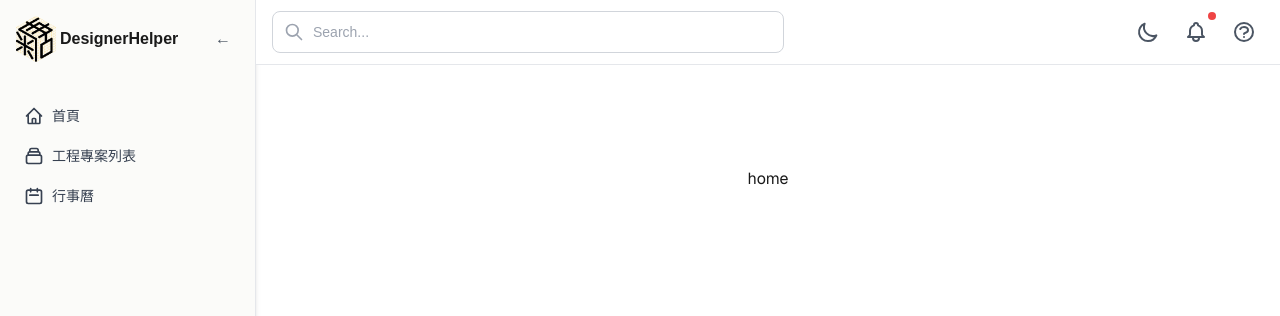
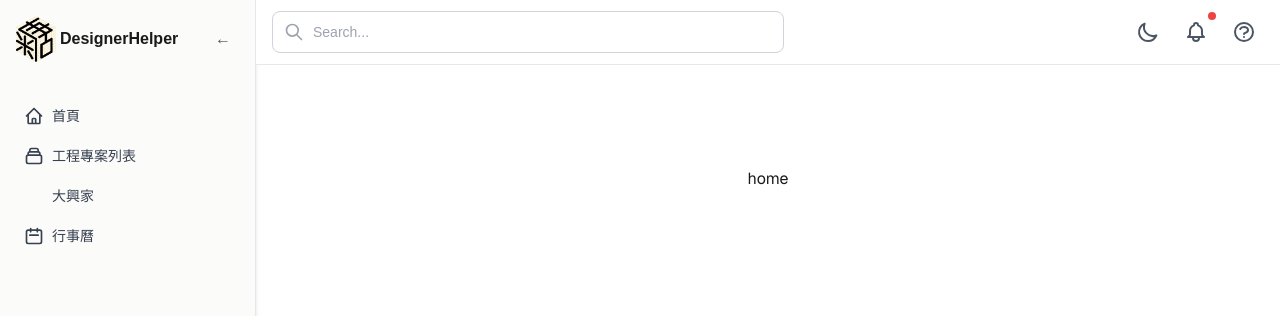
Before and after one commit to eddie8119/interior-helper, a Next.js app: page / in a window 1280 px wide. Shown: the top 316 px of the page. Built offline with nearby package versions, Linux system fonts and the light colour scheme.

Commit message:
feat: function SubMenu

```diff
--- a/src/components/layout/navigation/MobileNav.tsx
+++ b/src/components/layout/navigation/MobileNav.tsx
@@ -10,13 +10,13 @@ export function MobileNav() {
 
   return (
     <>
-      <div className="nav-shadow border-border fixed left-0 right-0 top-0 border-t bg-sidebar sm:hidden">
+      <div className="nav-shadow fixed left-0 right-0 top-0 border-t border-border bg-sidebar sm:hidden">
         {/* Mobile Menu Button */}
         <div className="flex h-16 items-center justify-between px-4">
           <LogoArea width={32} height={32} />
           <button
             onClick={() => setIsOpen(!isOpen)}
-            className="text-icon rounded-lg p-2"
+            className="rounded-lg p-2 text-icon"
           >
             {isOpen ? <X className="h-6 w-6" /> : <Menu className="h-6 w-6" />}
           </button>
--- a/src/components/layout/navigation/MobileSidebar.tsx
+++ b/src/components/layout/navigation/MobileSidebar.tsx
@@ -11,7 +11,7 @@ export function MobileSidebar({ isOpen }: MobileSidebarProps) {
         isOpen ? 'translate-x-0' : '-translate-x-full'
       }`}
     >
-      <NavArea isCollapsed={false} />
+      <NavArea />
     </aside>
   )
 }
--- a/src/components/layout/navigation/NavArea.tsx
+++ b/src/components/layout/navigation/NavArea.tsx
@@ -1,29 +1,61 @@
 'use client'
 
+import { useState, useEffect } from 'react'
 import Link from 'next/link'
 import { menuLists } from '@/config/menu'
 import { usePathname } from 'next/navigation'
+import { useProjects } from '@/hooks/use-projects'
+import { ProjectMenu } from '@/types/navigation'
+import { Menu } from '@/types/project'
 
 interface NavAreaProps {
-  isCollapsed: boolean
+  isCollapsed?: boolean
 }
+
 export function NavArea({ isCollapsed }: NavAreaProps) {
+  const [menus, setMenus] = useState<Menu[]>(menuLists)
+
   const pathname = usePathname()
+  const { projects } = useProjects()
+
+  useEffect(() => {
+    if (!projects?.length) return
+
+    const data = projects.map((project) => ({
+      id: project.id,
+      title: project.title,
+    }))
+
+    // 更新 menuLists 中的 subMenu
+    const updatedMenus = menuLists.map((menu) => {
+      if (menu.title === '工程專案列表') {
+        return {
+          ...menu,
+          subMenu: data,
+        }
+      }
+      return menu
+    })
+
+    setMenus(updatedMenus)
+  }, [projects])
 
   return (
     <nav className="mt-2 space-y-1 p-3">
-      {menuLists.map((menu) => {
+      {menus.map((menu) => {
         const Icon = menu.icon
         const isActive = pathname === `/${menu.link}`
+        const hasSubMenu =
+          Array.isArray(menu.subMenu) && menu.subMenu.length > 0
 
         return (
+          <div key={menu.id} className="space-y-1">
             <Link
-            key={menu.id}
               href={`/${menu.link}`}
               className={`flex items-center rounded-lg px-3 py-2 text-sm transition-colors ${
                 isActive
                   ? 'bg-card font-medium text-foreground'
-                : 'text-gray-button'
+                  : 'hover:bg-card/50 text-gray-button'
               }`}
             >
               <Icon className="mr-2 h-5 w-5" />
@@ -31,6 +63,26 @@ export function NavArea({ isCollapsed }: NavAreaProps) {
                 {menu.title}
               </span>
             </Link>
+
+            {/* 子菜單 */}
+            {hasSubMenu && !isCollapsed && (
+              <div className="ml-7 space-y-1">
+                {menu.subMenu?.map((subItem) => (
+                  <Link
+                    key={subItem.id}
+                    href={`/projects/${subItem.id}`}
+                    className={`hover:bg-card/50 text-gray-button block rounded-lg px-3 py-2 text-sm transition-colors ${
+                      pathname === `/projects/${subItem.id}`
+                        ? 'bg-card font-medium text-foreground'
+                        : ''
+                    }`}
+                  >
+                    {subItem.title}
+                  </Link>
+                ))}
+              </div>
+            )}
+          </div>
         )
       })}
     </nav>
--- a/src/components/layout/navigation/Sidebar.tsx
+++ b/src/components/layout/navigation/Sidebar.tsx
@@ -9,7 +9,7 @@ export function Sidebar() {
 
   return (
     <aside
-      className={`border-border nav-shadow hidden border-r bg-sidebar sm:block ${
+      className={`nav-shadow hidden border-r border-border bg-sidebar sm:block ${
         isCollapsed ? 'w-16' : 'w-64'
       }`}
     >
@@ -21,7 +21,7 @@ export function Sidebar() {
         </div>
         <button
           onClick={() => setIsCollapsed(!isCollapsed)}
-          className="text-icon ml-auto rounded-lg p-2"
+          className="ml-auto rounded-lg p-2 text-icon"
         >
           {isCollapsed ? '→' : '←'}
         </button>
--- a/src/styles/components/_navigation.scss
+++ b/src/styles/components/_navigation.scss
@@ -2,5 +2,7 @@
 @import '../abstracts/mixins';
 
 .nav-shadow {
-  box-shadow: 0 4px 6px -1px rgba(0, 0, 0, 0.1), 0 2px 4px -1px rgba(0, 0, 0, 0.06);
+  box-shadow:
+    0 4px 6px -1px rgba(0, 0, 0, 0.1),
+    0 2px 4px -1px rgba(0, 0, 0, 0.06);
 }
--- /dev/null
+++ b/src/types/navigation.ts
@@ -0,0 +1,4 @@
+export interface ProjectMenu {
+  id: string
+  title: string
+}
--- a/src/types/project.ts
+++ b/src/types/project.ts
@@ -1,10 +1,11 @@
 import { FC, SVGProps } from 'react'
-
+import { ProjectMenu } from './navigation'
 export interface Menu {
   id: string
   title: string
   link: string
   icon: FC<SVGProps<SVGElement>>
+  subMenu?: ProjectMenu[]
 }
 
 export interface Project {
```
Also changed, not shown: src/styles/abstracts/_mixins.scss (line endings or trailing spaces). Lines whose indentation alone changed are shown as unchanged.
